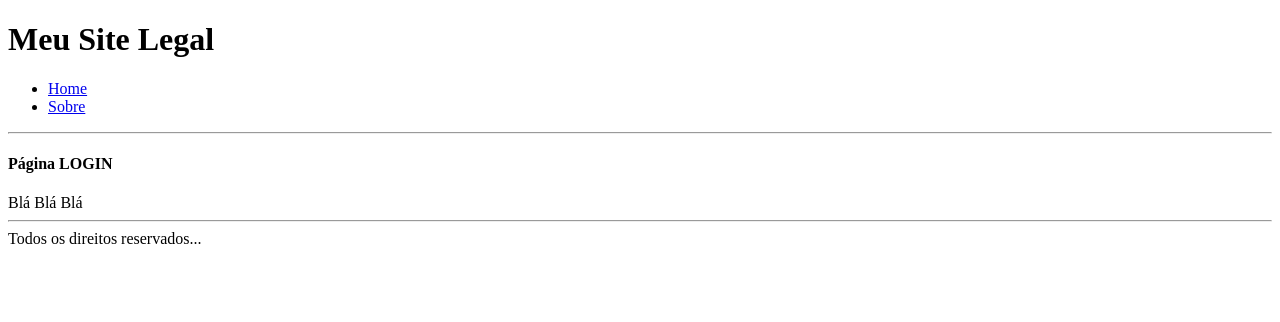
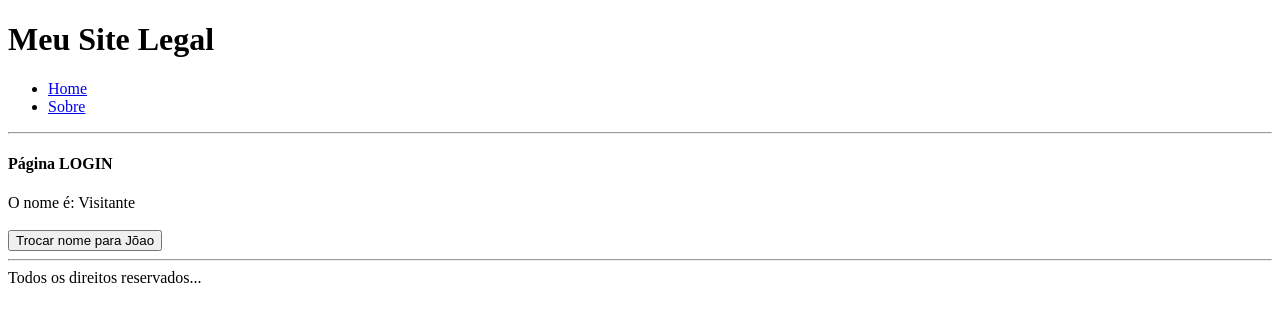
Before and after one commit to WhoisBsa/B7Web, a React (Create React App) app in the folder reactcourse/react1/: page /login in a window 1280 px wide. Shown: the top 322 px of the page. Built offline with nearby package versions, Linux system fonts and the light colour scheme.

Commit message:
redux em varias telas

```diff
--- a/reactcourse/react1/src/pages/Home.js
+++ b/reactcourse/react1/src/pages/Home.js
@@ -36,7 +36,7 @@ const mapStateToProps = (state) => (
 const mapDispatchToProps = (dispatch) => (
   {
     setName: (name) => dispatch({ type: 'SET_NAME', payload: { name } }),
-    increment: (contador) => dispatch({ type: 'SET_CONTADOR'})
+    increment: () => dispatch({ type: 'SET_CONTADOR'})
   }
 )
 export default connect(mapStateToProps, mapDispatchToProps)(Home);
--- a/reactcourse/react1/src/pages/Login.js
+++ b/reactcourse/react1/src/pages/Login.js
@@ -1,13 +1,29 @@
 import React from 'react';
+import { connect } from 'react-redux';
 
-function Login() {
+function Login(props) {
 
   return (
     <div>
       <h4>Página LOGIN</h4>
-      Blá Blá Blá
+
+
+      O nome é: {props.name}
+      <br /><br />
+      <button onClick={() => props.setName('João')}>Trocar nome para Jõao</button>
     </div>
   );
 }
 
-export default Login;
+const mapStateToProps = (state) => (
+  {
+    name: state.usuario.name,
+  }
+);
+
+const mapDispatchToProps = (dispatch) => (
+  {
+    setName: (name) => dispatch({ type: 'SET_NAME', payload: { name } }),
+  }
+)
+export default connect(mapStateToProps, mapDispatchToProps)(Login);
```
